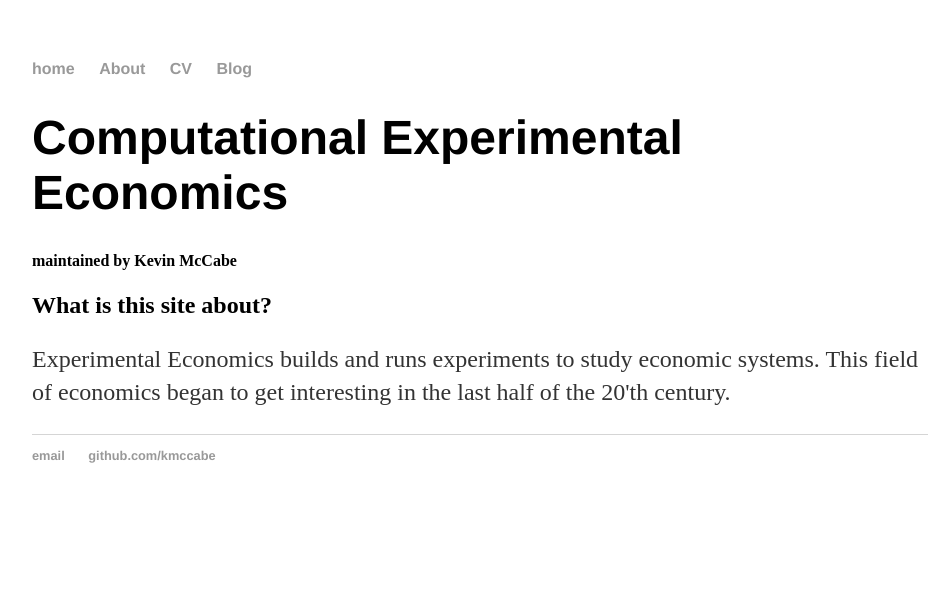
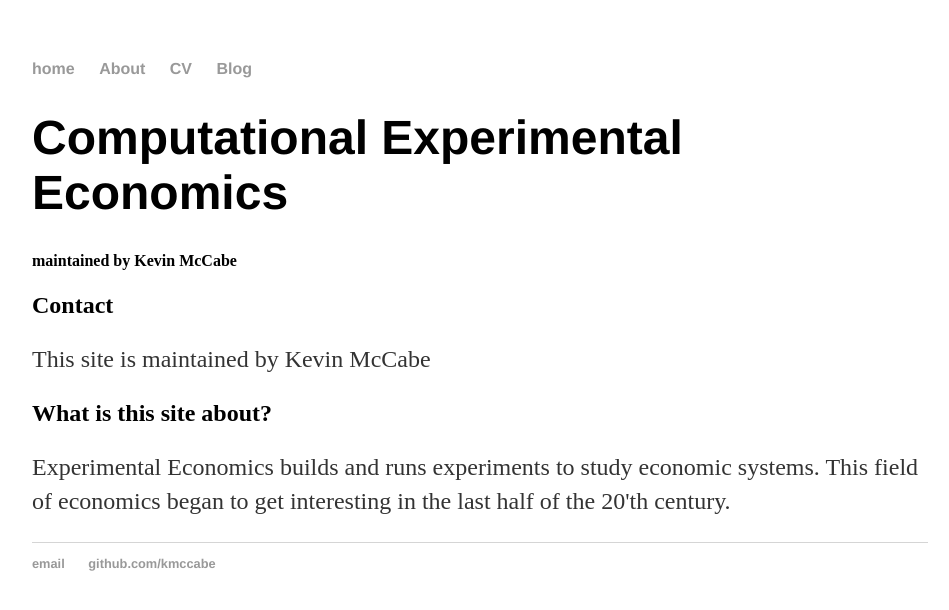
Before and after one commit to Kmccabe/KAM.github.io, a Jekyll site: the page built from index.html, in a window 1280 px wide. Shown: the top 610 px of the page, without its empty margins (160-1109 px from the left). Built offline with Jekyll 4.4.1, drawn with Linux system fonts in a browser that asks for light colours.

Commit message:
Update index.html

```diff
--- a/index.html
+++ b/index.html
@@ -6,5 +6,7 @@ title: Computational Experimental Economics
 	<h1>Computational Experimental Economics</h1>
 	<h4>maintained by Kevin McCabe</h4>
 </div><!-- /.blurb -->
+<h2>Contact</h2>
+<p>This site is maintained by Kevin McCabe</p>
 <h2>What is this site about?</h2>
 <p>Experimental Economics builds and runs experiments to study economic systems.  This field of economics began to get interesting in the last half of the 20'th century.</p>
```
